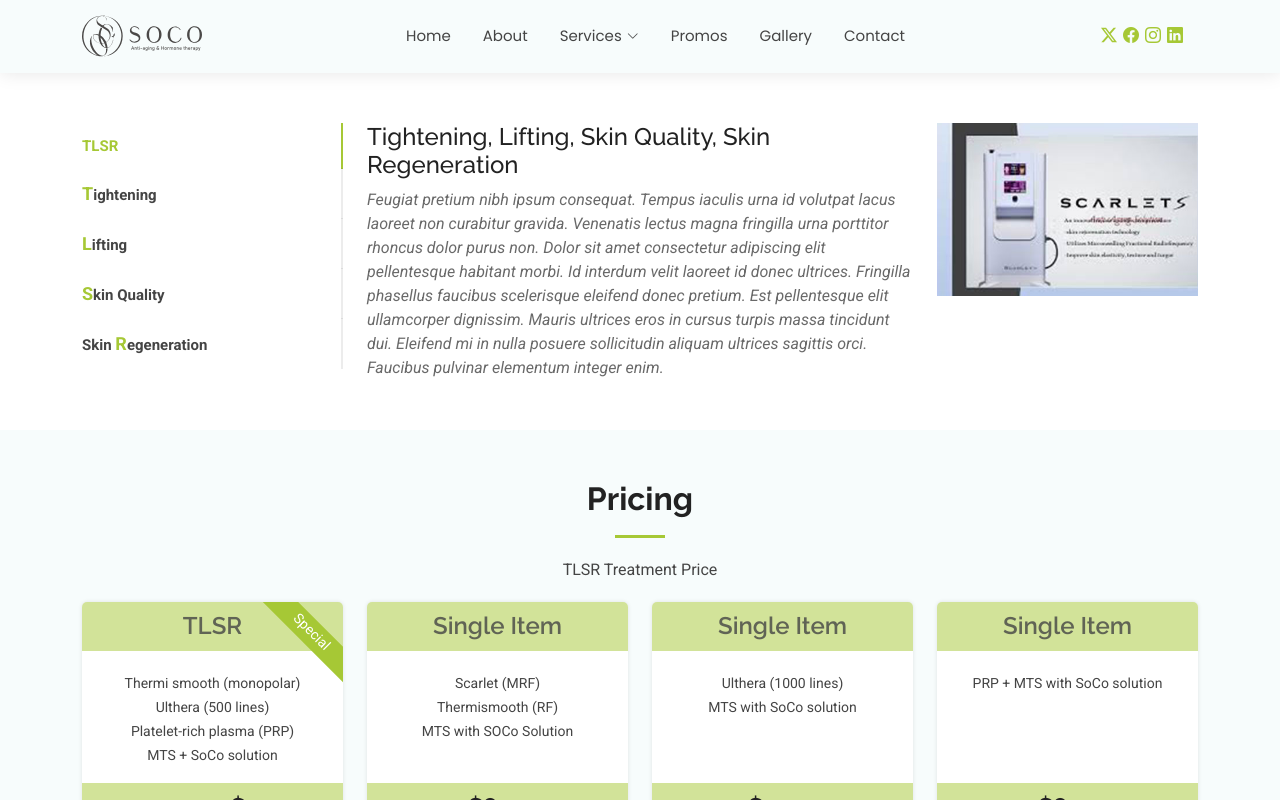
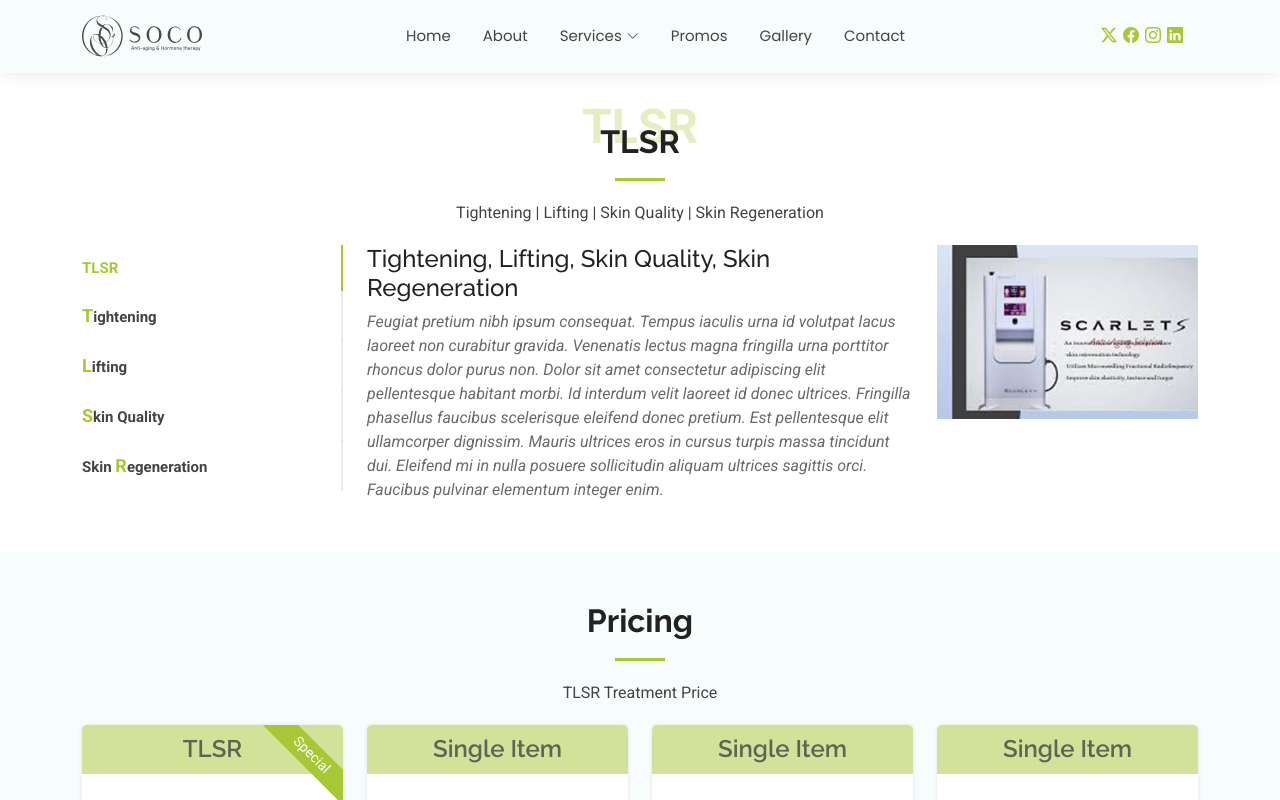
Before and after one commit to squnx/SoCo-Wellness-MedSpa, a React (Vite) app: page /tlsr in a window 1280 px wide. Shown: the top 800 px of the page. Built offline with nearby package versions, Linux system fonts and the light colour scheme; a web font is replaced by a local one.

Commit message:
Update TLSR page for presentation

```diff
--- a/src/pages/Tlsr.jsx
+++ b/src/pages/Tlsr.jsx
@@ -29,11 +29,11 @@
 
       {/* TLSR Section */}
       <section id="tlsr" className="tlsr tabs section">
-        {/* <div className="container section-title" data-aos="fade-up">
+        <div className="container section-title" data-aos="fade-up">
           <span>TLSR</span>
           <h2>TLSR</h2>
           <p>Tightening | Lifting | Skin Quality | Skin Regeneration</p>
-        </div> */}
+        </div>
         <div className="container" data-aos="fade-up" data-aos-delay="100">
           <div className="row">
             <div className="col-lg-3">
```
